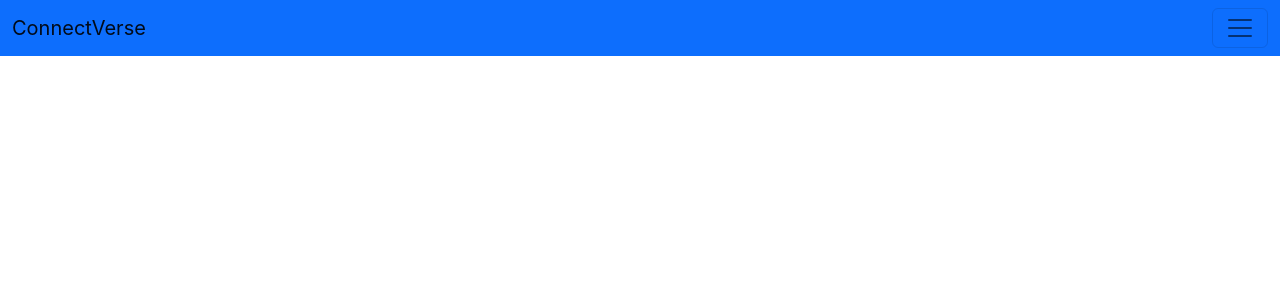
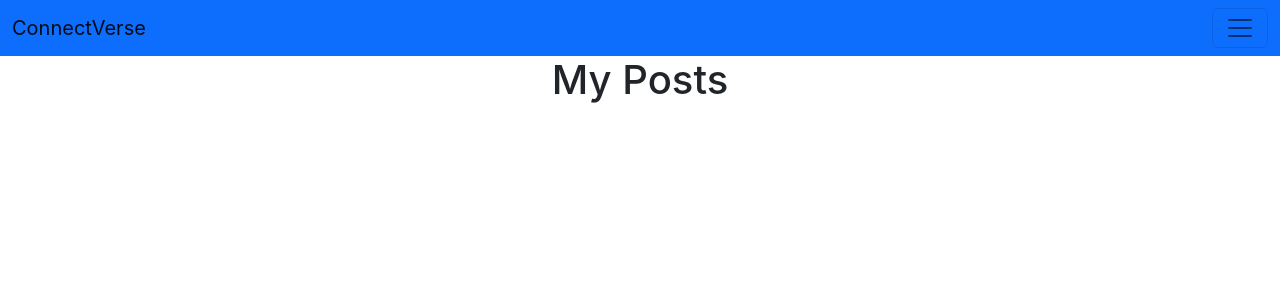
Before and after one commit to Osorabrian/Connectverse, a React (Create React App) app: page /my_posts in a window 1280 px wide. Before the commit this address had no page. Shown: the top 300 px of the page. Built offline with nearby package versions, Linux system fonts and the light colour scheme.

Commit message:
create my posts page

```diff
--- a/src/Components/App/App.js
+++ b/src/Components/App/App.js
@@ -1,5 +1,6 @@
 import './App.css';
 import {Routes, Route} from 'react-router-dom'
+import { MyPosts } from '../MyPosts/MyPosts';
 import Feed from '../Feed/Feed';
 import Users from '../Allusers/Users';
 import Navbar from '../NavBar/Navbar';
@@ -13,6 +14,7 @@ function App() {
         <Route element={<Feed/>} path='/'/>
         <Route element={<Users/>} path='all_users' />
         <Route element={<Login/>} path='log_in' />
+        <Route element={<MyPosts/>} path='my_posts' />
       </Routes>
     </div>
   );
--- /dev/null
+++ b/src/Components/MyPosts/MyPosts.js
@@ -0,0 +1,15 @@
+import React from 'react'
+import { useDataStore } from '../../State/state'
+
+export const MyPosts = () => {
+
+    const user = useDataStore((state) => state.user)
+    console.log(user)
+
+  return (
+    <div>
+        <h1>My Posts</h1>
+
+    </div>
+  )
+}
```
